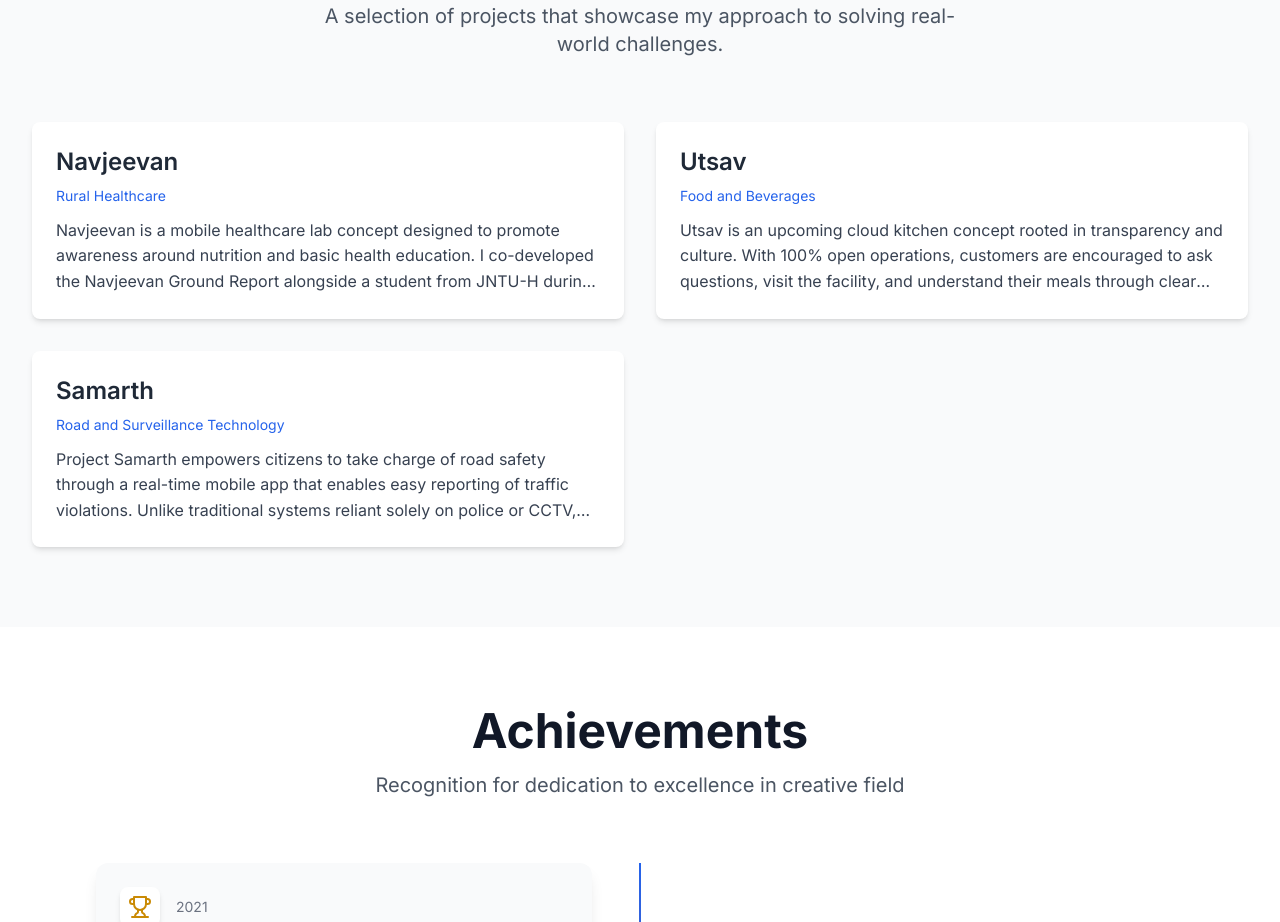
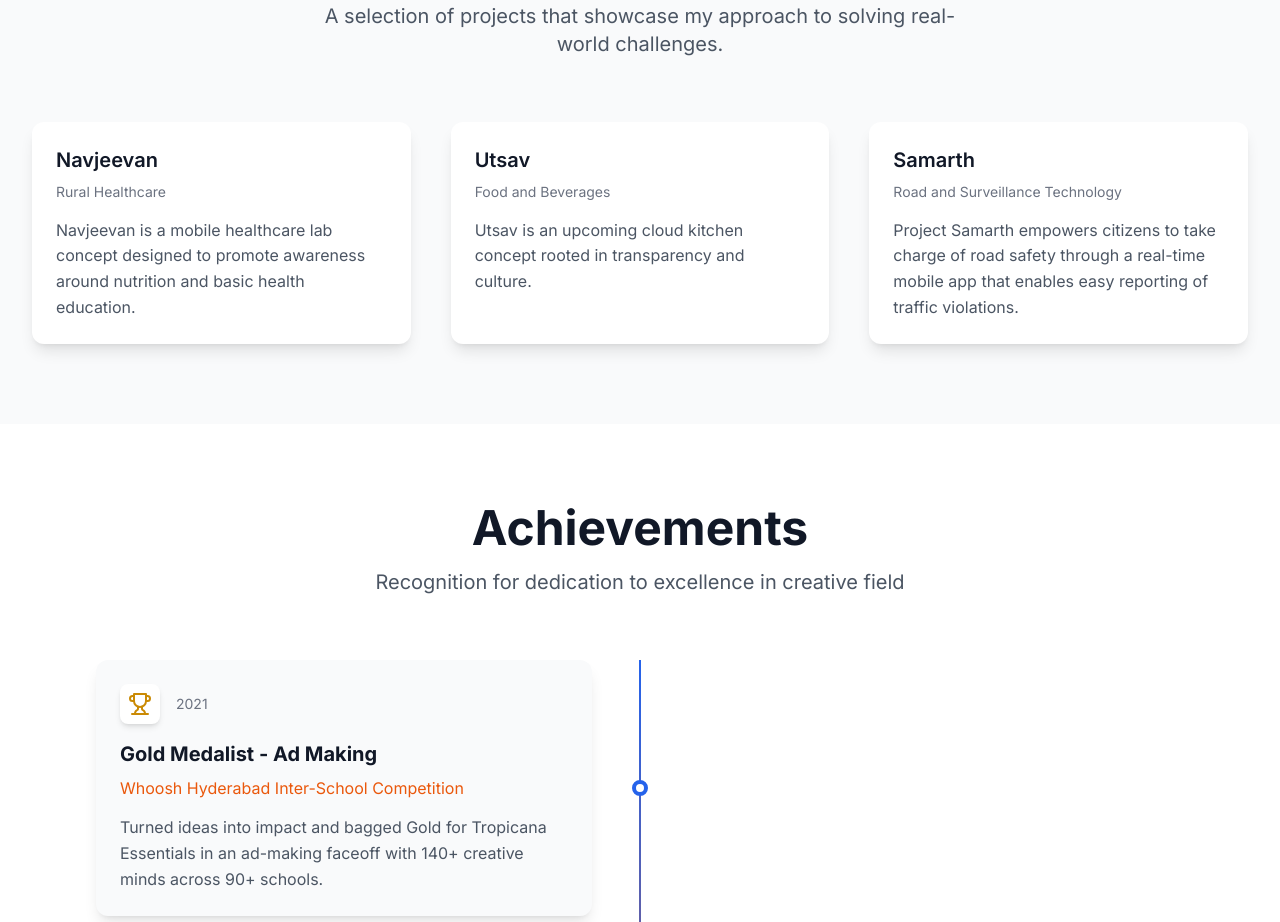
Before and after one commit to shriraj-s/port, a React (Vite) app: page / in a window 1280 px wide. Shown: the part 1700-2622 px from the top of the page. Built offline with nearby package versions, Linux system fonts and the light colour scheme.

Commit message:
Update CaseStudies.tsx

```diff
--- a/src/components/CaseStudies.tsx
+++ b/src/components/CaseStudies.tsx
@@ -19,21 +19,33 @@ const CaseStudies = () => {
       title: "Navjeevan",
       category: "Rural Healthcare",
       description:
-        "Navjeevan is a mobile healthcare lab concept designed to promote awareness around nutrition and basic health education.\n\nI co-developed the Navjeevan Ground Report alongside a student from JNTU-H during field research in a remote village in Odisha.\n\nThe report is currently being prepared for presentation to the state government as a proposal for potential implementation.",
+        `Navjeevan is a mobile healthcare lab concept designed to promote awareness around nutrition and basic health education.
+
+I co-developed the Navjeevan Ground Report alongside a student from JNTU-H during field research in a remote village in Odisha.
+
+The report is currently being prepared for presentation to the state government as a proposal for potential implementation.`,
     },
     {
       id: 2,
       title: "Utsav",
       category: "Food and Beverages",
       description:
-        "Utsav is an upcoming cloud kitchen concept rooted in transparency and culture.\n\nWith 100% open operations, customers are encouraged to ask questions, visit the facility, and understand their meals through clear macro-labeled packaging.\n\nUtsav aims to bridge Indian cultural heritage and Gen-Z tastes through food, while sourcing ingredients directly from local markets to uplift the regional economy.",
+        `Utsav is an upcoming cloud kitchen concept rooted in transparency and culture.
+
+With 100% open operations, customers are encouraged to ask questions, visit the facility, and understand their meals through clear macro-labeled packaging.
+
+Utsav aims to bridge Indian cultural heritage and Gen-Z tastes through food, while sourcing ingredients directly from local markets to uplift the regional economy.`,
     },
     {
       id: 3,
       title: "Samarth",
       category: "Road and Surveillance Technology",
       description:
-        "Project Samarth empowers citizens to take charge of road safety through a real-time mobile app that enables easy reporting of traffic violations.\n\nUnlike traditional systems reliant solely on police or CCTV, Samarth bridges the gap by allowing public participation—offering features like women’s safety alerts and reward-based reporting.\n\nIts core goal is to make roads safer, streamline enforcement, and foster collaboration between people and authorities.",
+        `Project Samarth empowers citizens to take charge of road safety through a real-time mobile app that enables easy reporting of traffic violations.
+
+Unlike traditional systems reliant solely on police or CCTV, Samarth bridges the gap by allowing public participation—offering features like women’s safety alerts and reward-based reporting.
+
+Its core goal is to make roads safer, streamline enforcement, and foster collaboration between people and authorities.`,
     },
   ];
 
@@ -49,41 +61,44 @@ const CaseStudies = () => {
           </p>
         </div>
 
-        <div className="grid md:grid-cols-2 gap-8">
+        <div className="grid gap-10 md:grid-cols-3">
           {projects.map((project) => (
             <div
               key={project.id}
-              className="p-6 bg-white shadow-md rounded-lg hover:shadow-xl transition duration-300"
+              className="bg-white rounded-xl shadow-lg p-6 cursor-pointer hover:shadow-2xl transition-all"
               onClick={() => setSelectedProject(project)}
             >
-              <h3 className="text-2xl font-semibold text-gray-800 mb-2">{project.title}</h3>
-              <p className="text-sm text-blue-600 mb-3">{project.category}</p>
-              <p className="text-gray-700 line-clamp-3">{project.description}</p>
+              <h3 className="text-xl font-semibold text-gray-900 mb-2">{project.title}</h3>
+              <p className="text-sm text-gray-500 mb-4">{project.category}</p>
+              <p className="text-gray-600 line-clamp-4">
+                {project.description.split('\n')[0]}
+              </p>
             </div>
           ))}
         </div>
 
+        {/* Modal */}
         {selectedProject && (
-          <div className="fixed inset-0 bg-black bg-opacity-50 flex items-center justify-center z-50 px-4">
-            <div className="bg-white rounded-lg p-6 max-w-2xl w-full relative">
+          <div className="fixed inset-0 z-50 bg-black bg-opacity-50 flex items-center justify-center">
+            <div className="bg-white w-full max-w-3xl rounded-xl shadow-2xl p-8 relative overflow-y-auto max-h-[80vh]">
               <button
-                className="absolute top-4 right-4 text-gray-600 hover:text-black"
                 onClick={() => setSelectedProject(null)}
+                className="absolute top-4 right-4 text-gray-400 hover:text-gray-600"
               >
                 <X size={24} />
               </button>
-              <h3 className="text-3xl font-bold text-gray-900 mb-2">{selectedProject.title}</h3>
-              <p className="text-sm text-blue-600 mb-4">{selectedProject.category}</p>
-              <p className="text-gray-800 whitespace-pre-line">{selectedProject.description}</p>
+              <h3 className="text-2xl font-bold text-gray-900 mb-2">{selectedProject.title}</h3>
+              <p className="text-sm text-gray-500 mb-4">{selectedProject.category}</p>
+              <p className="text-gray-700 whitespace-pre-line">{selectedProject.description}</p>
               {selectedProject.liveUrl && (
                 <a
                   href={selectedProject.liveUrl}
                   target="_blank"
                   rel="noopener noreferrer"
-                  className="inline-flex items-center mt-4 text-blue-600 hover:underline"
+                  className="mt-6 inline-flex items-center text-blue-600 hover:underline"
                 >
-                  <ExternalLink className="mr-1" size={18} />
-                  View Project
+                  <ExternalLink className="mr-2" size={18} />
+                  View Live
                 </a>
               )}
             </div>
```
